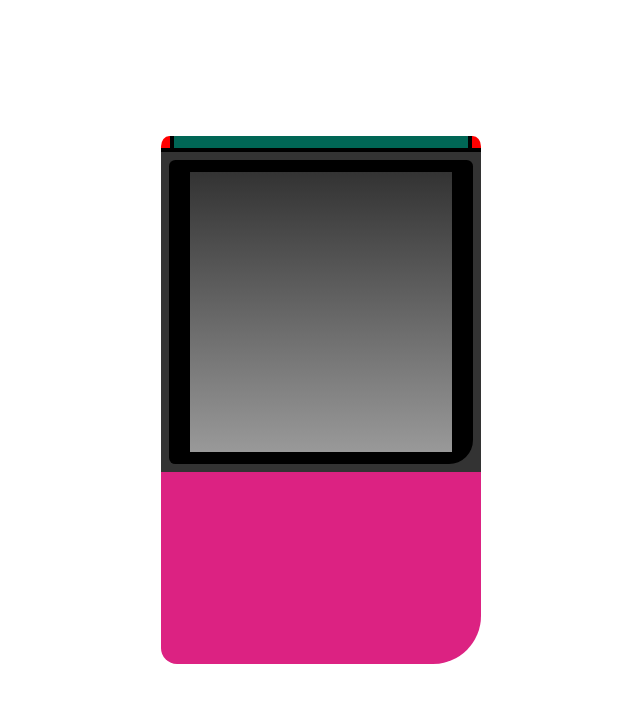
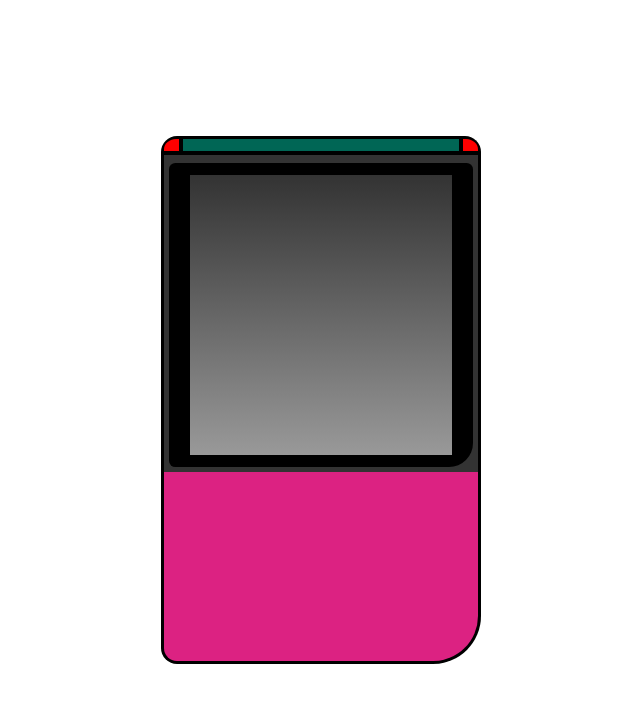
Before and after one commit to obordonado/consola, a plain HTML site: page index.html in a window 1280 px wide. Shown: the whole page, without its empty margins (319-959 px from the left). Drawn offline with Linux system fonts and the light colour scheme.

Commit message:
estructura superior terminada y bordes generales de consola

```diff
--- a/css/styles.css
+++ b/css/styles.css
@@ -19,6 +19,8 @@
   border-top-left-radius: 1em;
   flex-direction: column;
   display: flex;
+  border: 0.2em solid #000;
+  border-bottom: none;
 }
 .container-bottom{
   width: 20em;
@@ -27,6 +29,8 @@
   border-bottom-right-radius: 3em;
   border-bottom-left-radius: 1em;
   flex-direction: column;
+  border: 0.2em solid #000;
+  border-top: none;
 }
 .barra-sup{
   width: 100%;
@@ -39,7 +43,7 @@
   justify-content: space-between;
 }
 .cortes-sup-izq{
-width: 0.8em;
+width: 1.2em;
 height: 1em;
 background-color: #f00;
 border-top-left-radius: 65%;
@@ -47,24 +51,21 @@ border-right: #000 solid 0.3em;
 border-bottom: #000 solid 0.3em;
 }
 .cortes-sup-der{
-  width: 0.8em;
+  width: 1.2em;
   height: 1em;
   background-color: #f00;
   border-top-right-radius: 65%;
   border-left: #000 solid 0.3em;
   border-bottom: #000 solid 0.3em;
-  }
-
-
+}
 .ext-pantalla{
   width: 19em;
   height: 19em;
   background-color: #000;
-  margin-left: 0.5em;
+  margin-left: 0.3em;
   margin-top: 0.5em;
   border-radius: 0.4em;
   border-bottom-right-radius: 1.5em;
-
   display: flex;
   flex-direction: column;
   align-items: center;
```
